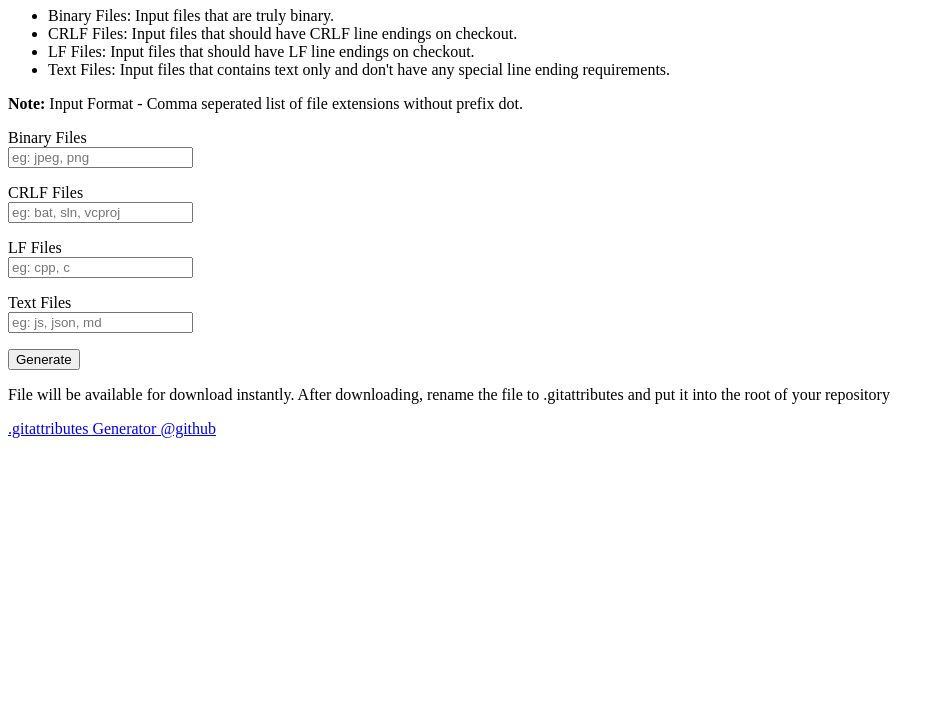
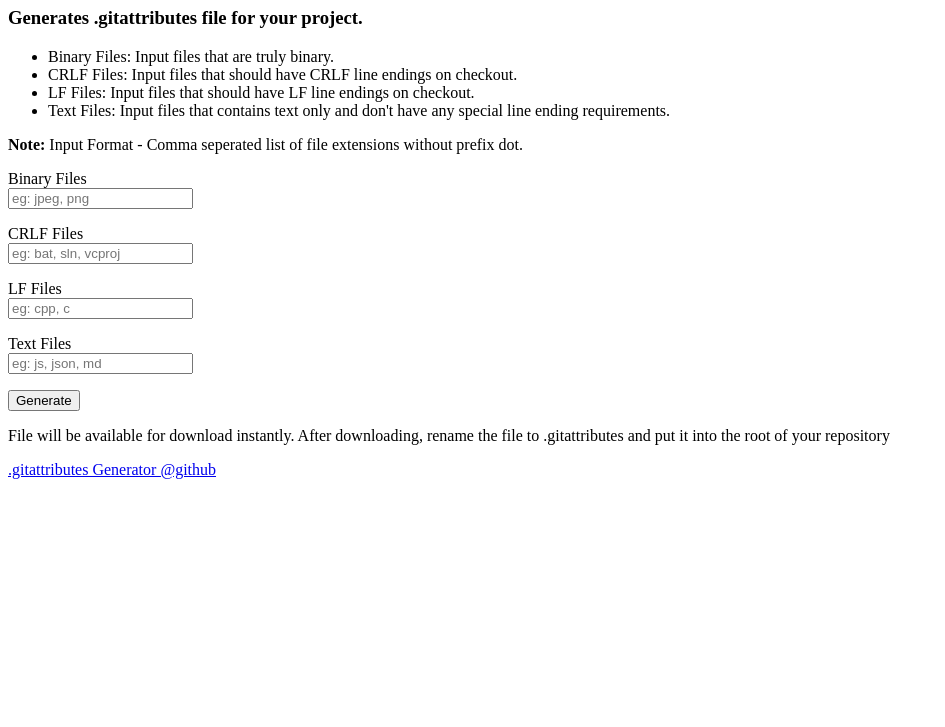
Before and after one commit to ihopepeace/gitattributes_generator, a plain HTML site: page index.html in a window 1280 px wide. Shown: the part 73-800 px from the top of the page, without its empty margins (0-945 px from the left). Drawn offline with Linux system fonts and the light colour scheme.

Commit message:
Updated index.html

```diff
--- a/index.html
+++ b/index.html
@@ -11,6 +11,7 @@
     </head>
     <body>
         <h1>.gitattributes Generator</h1>
+        <h3>Generates .gitattributes file for your project.</h3>
         <div>
         <ul>
             <li>Binary Files: Input files that are truly binary.</li>
```
